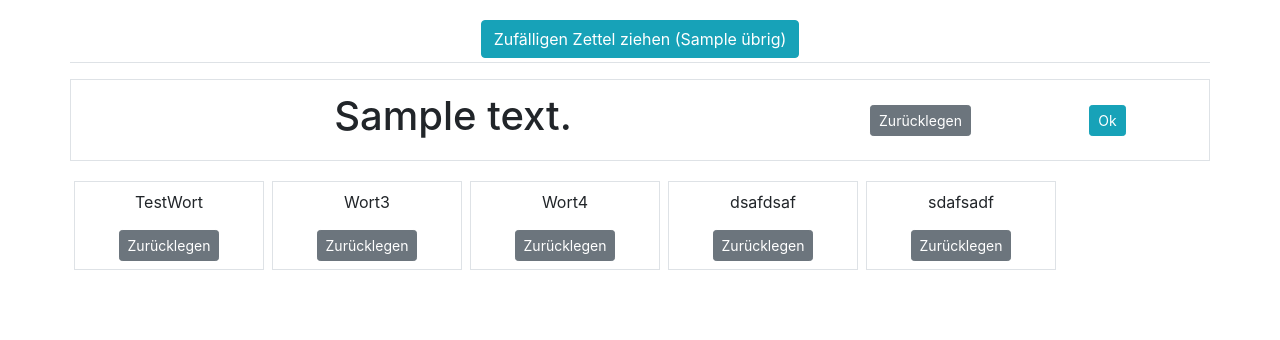
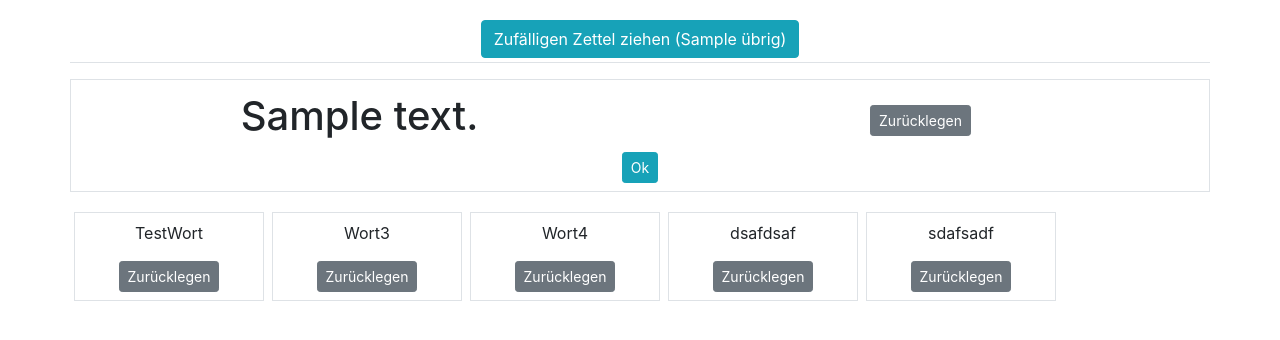
Before and after one commit to fkellner/zettelbox, a Django app: template zettelbox/templates/zettelbox/box.html in a window 1280 px wide. Shown: the top 340 px of the page. Run offline with Django 3.2, Linux system fonts and the light colour scheme; data comes from the database, SQL or seed files in the repository; the template is opened without the code that fills it: values that come from a table or form of the project are taken from there, most other values are stand-ins (such as "Sample title", 1, 10 or a date in 2020); some libraries are stand-ins or nearby versions.

Commit message:
fix layout

```diff
--- a/zettelbox/templates/zettelbox/box.html
+++ b/zettelbox/templates/zettelbox/box.html
@@ -35,13 +35,13 @@
     <div class="col-lg m-1">
       <h1>{{ current.content }}</h1>
     </div>
-    <div class="col-2 m-auto">
+    <div class="col-6 m-auto">
       <form action="{% url 'zettelbox:insert_paper' box.name current.id %}" method="post">
         {% csrf_token %}
         <input class="btn btn-sm btn-secondary" type="submit" value="Zurücklegen">
       </form>
     </div>
-    <div class="col-2 m-auto">
+    <div class="col-6 m-auto">
       <form action="{% url 'zettelbox:confirm_paper' box.name current.id %}" method="post">
         {% csrf_token %}
         <input class="btn btn-sm btn-info" type="submit" value="Ok">
```
